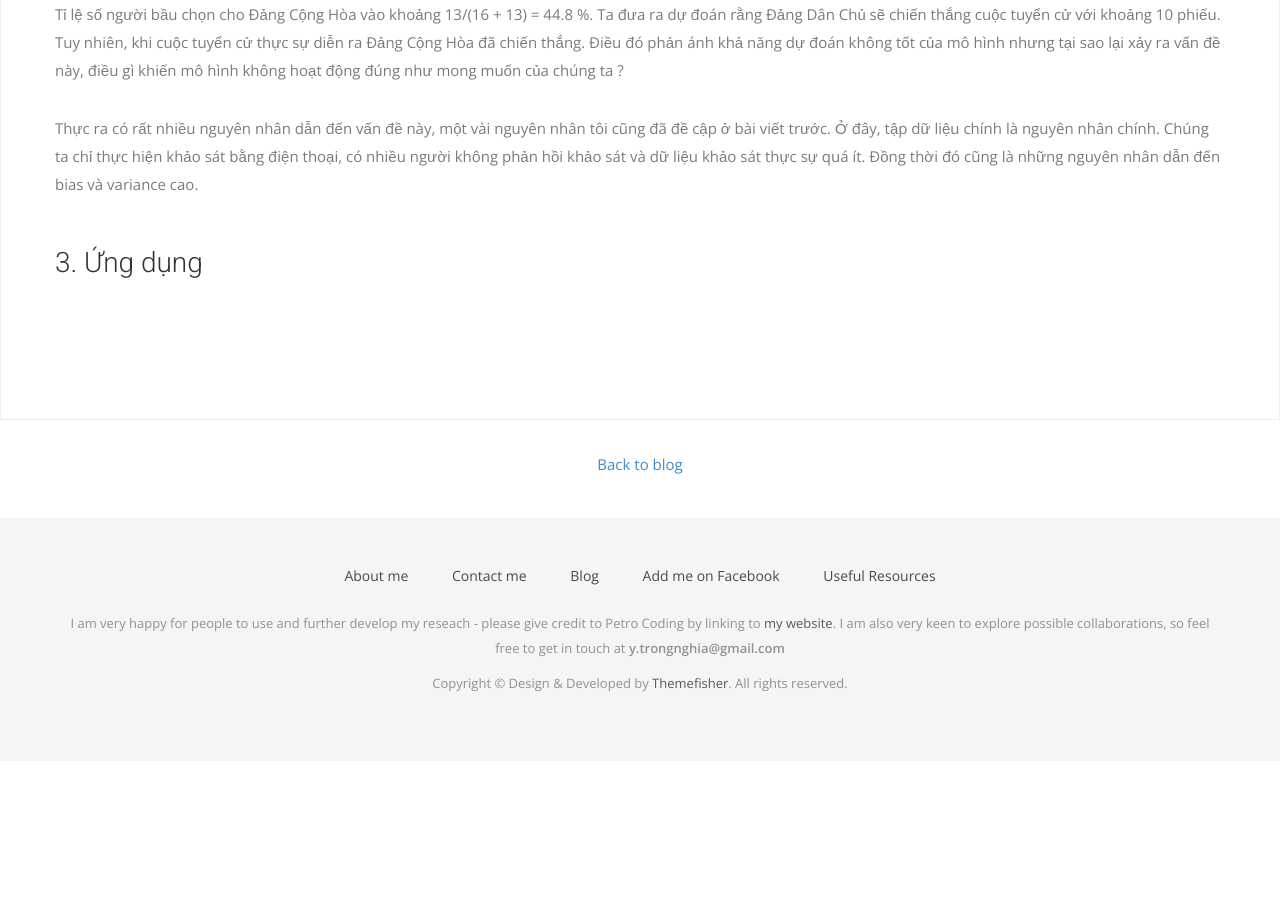
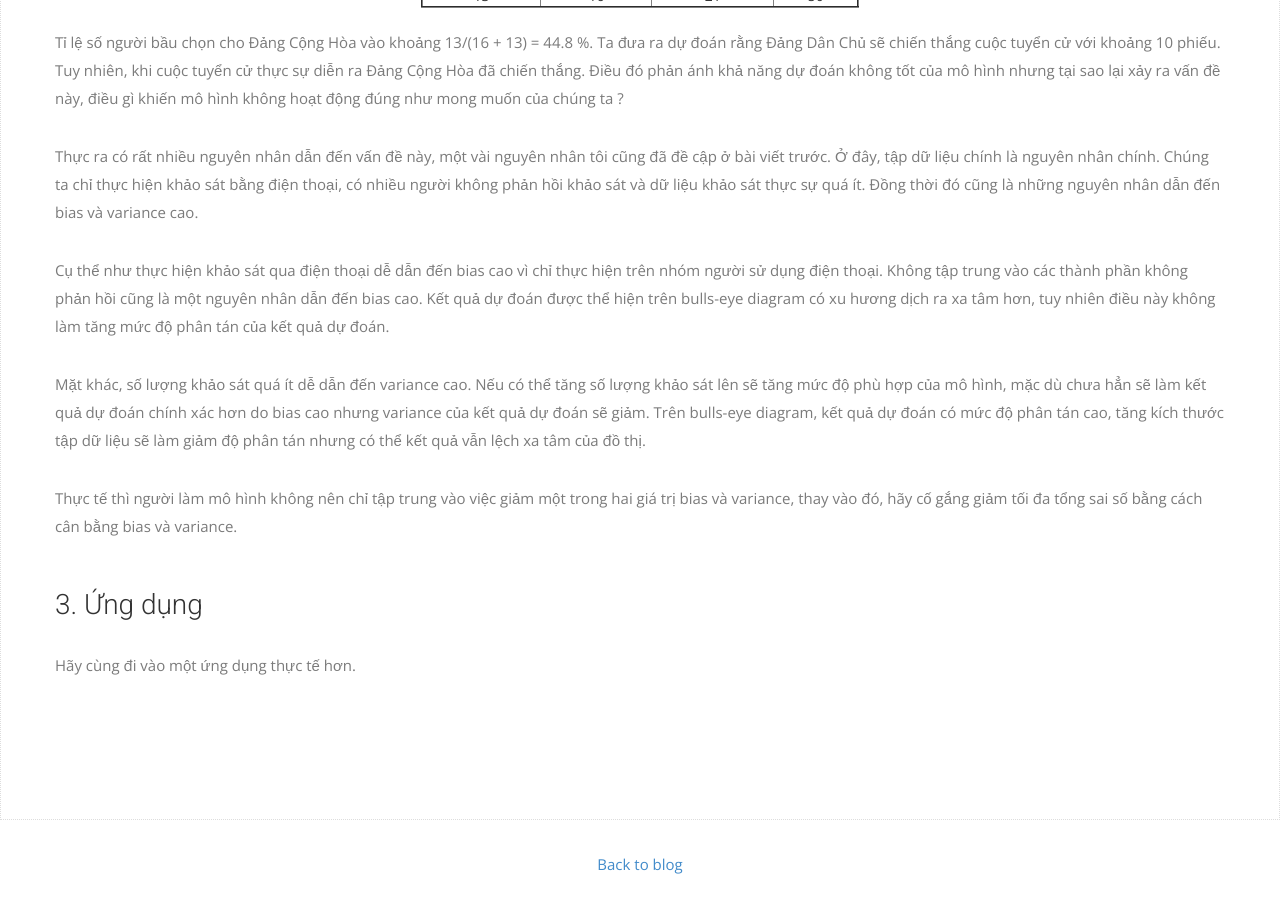
Before and after one commit to YanGBloG/superseded, a Jekyll site: the page built from _posts/2019-04-16-bias-variance-tradeoff.md, in a window 1280 px wide and 900 px high, scrolled down 2817 px. Built offline with Jekyll 4.4.1, drawn with Linux system fonts in a browser that asks for light colours; nearby versions of some CDN libraries; some web fonts are replaced; library files that are not in the unit come from our copies; formulas are drawn with MathJax 3; before the commit the page ends 3578 px from its top, so only the background shows below that; some of the changed text lies outside the part shown.

Commit message:
Update 2019-04-16-bias-variance-tradeoff.md

```diff
--- a/_posts/2019-04-16-bias-variance-tradeoff.md
+++ b/_posts/2019-04-16-bias-variance-tradeoff.md
@@ -36,7 +36,7 @@ hình. Bias và Variance thường được định nghĩa trong ba ngữ cảnh
 
 #### 1.2. Định nghĩa về mặt hiển thị
 
-Chúng ta có thể thể hiện mối quan hệ giữa Bias, Variance và giá trị dự đoán với đồ thị dạng bia như Hình 1 với tâm của bia tương ứng là giá trị dự đoán tốt nhất so với thực tế, giảm dần ra phía ngoài bia. Tiếp tục giả sử chúng ta có thể thực hiện xây dựng nhiều mô hình cho cùng tập dữ liệu. Đôi khi ta nhận được một kết quả dự đoán tốt, giá trị dự đoán phân bố tập trung ở trung tâm của bia, trong khi các mô hình khác đem lại kết quả xấu hơn, giá trị dự đoán phân bố ngoài rìa của bia.
+Chúng ta có thể thể hiện mối quan hệ giữa Bias, Variance và giá trị dự đoán với đồ thị dạng bia (bulls-eye diagram) như Hình 1 với tâm của bia tương ứng là giá trị dự đoán tốt nhất so với thực tế, giảm dần ra phía ngoài bia. Tiếp tục giả sử chúng ta có thể thực hiện xây dựng nhiều mô hình cho cùng tập dữ liệu. Đôi khi ta nhận được một kết quả dự đoán tốt, giá trị dự đoán phân bố tập trung ở trung tâm của bia, trong khi các mô hình khác đem lại kết quả xấu hơn, giá trị dự đoán phân bố ngoài rìa của bia.
 
 Có bốn trường hợp có thể xảy ra tương ứng với bias, variance cao và thấp.
 
@@ -105,8 +105,14 @@ Tỉ lệ số người bầu chọn cho Đảng Cộng Hòa vào khoảng 13/(1
 
 Thực ra có rất nhiều nguyên nhân dẫn đến vấn đề này, một vài nguyên nhân tôi cũng đã đề cập ở bài viết trước. Ở đây, tập dữ liệu chính là nguyên nhân chính. Chúng ta chỉ thực hiện khảo sát bằng điện thoại, có nhiều người không phản hồi khảo sát và dữ liệu khảo sát thực sự quá ít. Đồng thời đó cũng là những nguyên nhân dẫn đến bias và variance cao.
 
+Cụ thể như thực hiện khảo sát qua điện thoại dễ dẫn đến bias cao vì chỉ thực hiện trên nhóm người sử dụng điện thoại. Không tập trung vào các thành phần không phản hồi cũng là một nguyên nhân dẫn đến bias cao. Kết quả dự đoán được thể hiện trên bulls-eye diagram có xu hương dịch ra xa tâm hơn, tuy nhiên điều này không làm tăng mức độ phân tán của kết quả dự đoán.
 
+Mặt khác, số lượng khảo sát quá ít dễ dẫn đến variance cao. Nếu có thể tăng số lượng khảo sát lên sẽ tăng mức độ phù hợp của mô hình, mặc dù chưa hẳn sẽ làm kết quả dự đoán chính xác hơn do bias cao nhưng variance của kết quả dự đoán sẽ giảm. Trên bulls-eye diagram, kết quả dự đoán có mức độ phân tán cao, tăng kích thước tập dữ liệu sẽ làm giảm độ phân tán nhưng có thể kết quả vẫn lệch xa tâm của đồ thị.
+
+Thực tế thì người làm mô hình không nên chỉ tập trung vào việc giảm một trong hai giá trị bias và variance, thay vào đó, hãy cố gắng giảm tối đa tổng sai số bằng cách cân bằng bias và variance.
 
 <a name="-ung-dung">
 
 ### 3. Ứng dụng
+
+Hãy cùng đi vào một ứng dụng thực tế hơn.
```
